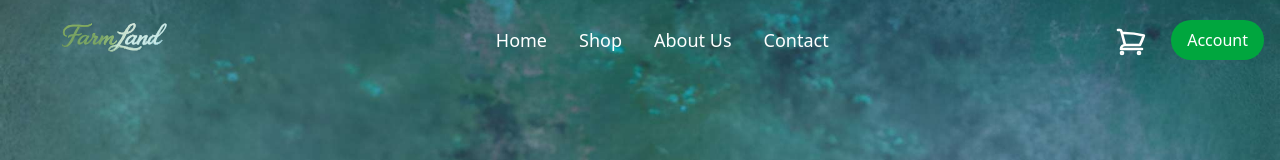
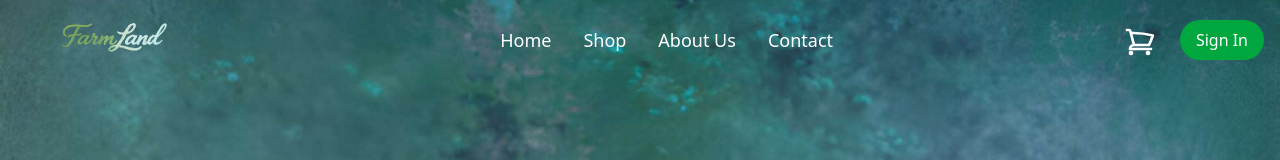
Before and after one commit to a-y-a-n-das/FarmLand, a React (Vite) app: page / in a window 1280 px wide. Shown: the top 160 px of the page. Built offline with nearby package versions, Linux system fonts and the light colour scheme; no server answers.

Commit message:
Homepage added

```diff
--- a/src/pages/HomePage.tsx
+++ b/src/pages/HomePage.tsx
@@ -7,12 +7,37 @@ import HomepageEnding from "../sections/HomepageEnding";
 import HomeWelcome from "../sections/HomeWelcome";
 import Testimonial from "../sections/Testimonial";
 
+import axios from "axios";
+import { useEffect, useState } from "react";
+
 function HomePage() {
-    const cartItems = useRecoilValue(CartItemsAtom);
+  const [cartItems, setCartItems] = useState(useRecoilValue(CartItemsAtom));
+  const [isSignedIn, setIsSignedIn] = useState(false);
+  useEffect(() => {
+    const getUser = async () => {
+      try {
+        const response = await axios.get("/user/getuser", {
+          headers: {
+            "Content-Type": "application/json",
+            Authorization: "Bearer " + localStorage.getItem("token"),
+          },
+        });
+        if (response.status === 200) {
+          setIsSignedIn(true);
+          setCartItems(response.data.user?.cartItems.length);
+        }
+      } catch (error) {
+        console.log(error);
+        setIsSignedIn(false);
+      }
+    };
+    getUser();
+
+  }, [setIsSignedIn]);
 
   return (
     <div>
-      <Navbar theme="light" cartItems={cartItems.quantity} isSignedIn={true} />
+      <Navbar theme="light" cartItems={cartItems.quantity} isSignedIn={isSignedIn} />
       <HomeWelcome />
       <ChooseCategories />
       <HomepageEnding />
```
